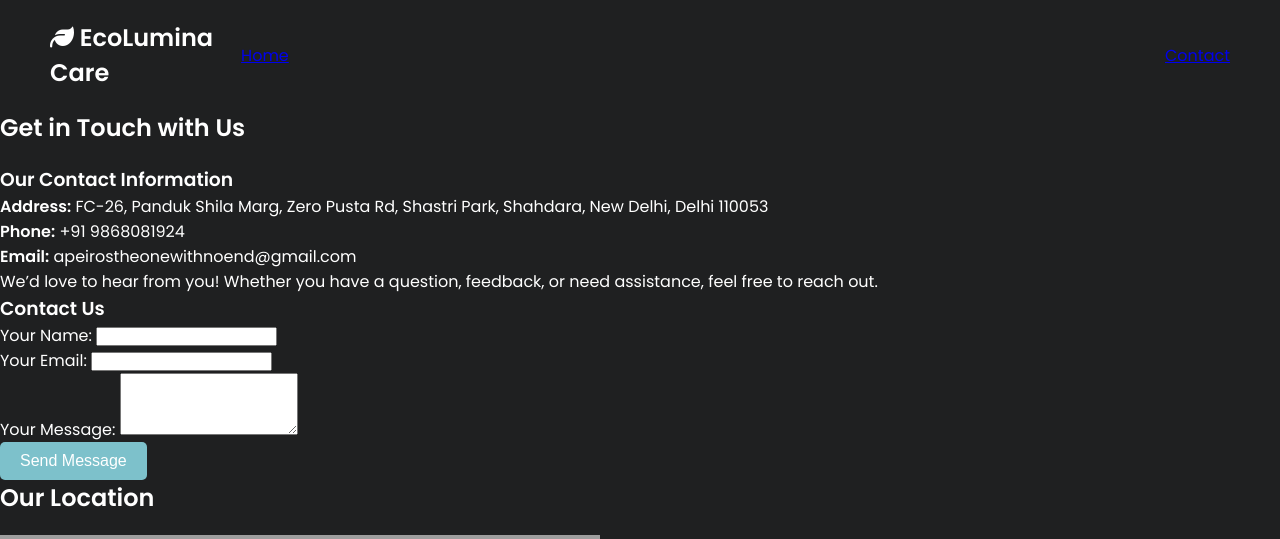
After one commit to Harshit-2125/web-site-using-flask, a Flask app: page /contact in a window 1280 px wide. The commit adds this page. Shown: the top 539 px of the page. Run offline with Flask 3, Linux system fonts and the light colour scheme; grey boxes are pictures that could not be loaded.

Commit message:
I made the contact us button work

```diff
--- a/app.py
+++ b/app.py
@@ -1,23 +1,38 @@
-from flask import Flask, render_template
-#from flask_sqlalchemy import SQLAlchemy
+from flask import Flask, render_template, redirect, url_for, request
 
 app = Flask(__name__)
-
-# Database Configuration
-#app.config['SQLALCHEMY_DATABASE_URI'] = 'sqlite:///site.db'
-
-# Initialize the database
-#db = SQLAlchemy(app)
 
 # Route for the home page
 @app.route('/')
 def home():
     return render_template('home.html')
 
-# Route for API jobs (example for fetching data)
-#@app.route("/api/jobs")
-#def get_jobs():
+# Route for the "Call us" button
+@app.route('/call_us')
+def call_us():
+    # Redirecting back to the home page or provide a phone number
+    return redirect(url_for('home'))
 
-# Main entry point to run the app
+'''@app.route('/Illuminate')
+def illuminate():
+    return redirect(url_for('illuminate.html'))'''
+
+# Route for the "Contact" button
+@app.route('/contact')
+def contact():
+    # Render the contact form page
+    return render_template('contact.html')
+
+# Route to handle contact form submission
+@app.route('/submit_contact_form', methods=['POST'])
+def submit_contact_form():
+    name = request.form.get('name')
+    email = request.form.get('email')
+    message = request.form.get('message')
+
+    # Add your logic here (e.g., saving to a database or sending an email)
+    # For now, it will redirect to a "thank you" page or back to the home page
+    return redirect(url_for('home'))
+
 if __name__ == '__main__':
-    app.run(host= '0.0.0.0',debug=True)
+    app.run(host='0.0.0.0', debug=True)
--- /dev/null
+++ b/templates/contact.html
@@ -0,0 +1,79 @@
+<!DOCTYPE html>
+<html lang="en">
+<head>
+    <meta charset="UTF-8">
+    <meta name="viewport" content="width=device-width, initial-scale=1.0">
+    <title>Contact Us - EcoLumina Care</title>
+
+    <!-- Link to Google Fonts -->
+    <link href="https://fonts.googleapis.com/css2?family=Poppins:wght@300;400;600&display=swap" rel="stylesheet">
+
+    <!-- Link to static CSS file -->
+    <link rel="stylesheet" href="{{ url_for('static', filename='static.css') }}">
+
+    <!-- Link to Font Awesome -->
+    <link rel="stylesheet" href="https://cdnjs.cloudflare.com/ajax/libs/font-awesome/6.4.2/css/all.min.css">
+</head>
+<body>
+    <!-- Header -->
+    <header>
+        <div class="logo">
+            <i class="fa-solid fa-leaf"></i> EcoLumina Care
+        </div>
+        <nav>
+            <a href="{{ url_for('home') }}">Home</a>
+
+            <a href="{{ url_for('contact') }}" class="active">Contact</a>
+        </nav>
+    </header>
+
+    <!-- Contact Section -->
+    <section id="contact">
+        <h2>Get in Touch with Us</h2>
+        <div class="contact-container">
+            <div class="contact-info">
+                <h3>Our Contact Information</h3>
+                <p><strong>Address:</strong> FC-26, Panduk Shila Marg, Zero Pusta Rd, Shastri Park, Shahdara, New Delhi, Delhi 110053</p>
+                <p><strong>Phone:</strong> +91 9868081924</p>
+                <p><strong>Email:</strong> apeirostheonewithnoend@gmail.com</p>
+                <p>We’d love to hear from you! Whether you have a question, feedback, or need assistance, feel free to reach out.</p>
+            </div>
+
+            <div class="contact-form">
+                <h3>Contact Us</h3>
+                <form action="{{ url_for('submit_contact_form') }}" method="POST">
+                    <div class="form-group">
+                        <label for="name">Your Name:</label>
+                        <input type="text" id="name" name="name" required>
+                    </div>
+                    <div class="form-group">
+                        <label for="email">Your Email:</label>
+                        <input type="email" id="email" name="email" required>
+                    </div>
+                    <div class="form-group">
+                        <label for="message">Your Message:</label>
+                        <textarea id="message" name="message" rows="4" required></textarea>
+                    </div>
+                    <button type="submit" class="cta-button">Send Message</button>
+                </form>
+            </div>
+        </div>
+    </section>
+
+    <!-- Map Section -->
+    <section id="map-section">
+        <h2>Our Location</h2>
+        <div class="map-container">
+            <iframe src="https://www.google.com/maps/embed?pb=!1m18!1m12!1m3!1d3500.3911841023023!2d77.25852661077519!3d28.677942675538315!2m3!1f0!2f0!3f0!3m2!1i1024!2i768!4f13.1!3m3!1m2!1s0x390cfc5e54e6b163%3A0x523ae20fe007eccc!2sDr.%20Akhilesh%20Das%20Gupta%20Institute%20of%20Professional%20Studies!5e0!3m2!1sen!2sin!4v1728201117964!5m2!1sen!2sin" width="600" height="450" style="border:0;" allowfullscreen="" loading="lazy" aria-label="Google Maps Location"></iframe>
+        </div>
+    </section>
+
+    <!-- Footer -->
+    <footer>
+        <p>&copy; 2023 EcoLumina Care. All Rights Reserved.</p>
+    </footer>
+
+    <!-- Link to JavaScript file -->
+    <script src="{{ url_for('static', filename='code.js') }}"></script>
+</body>
+</html>
```
Also changed, not shown: templates/home.html (+27 -10 lines).
